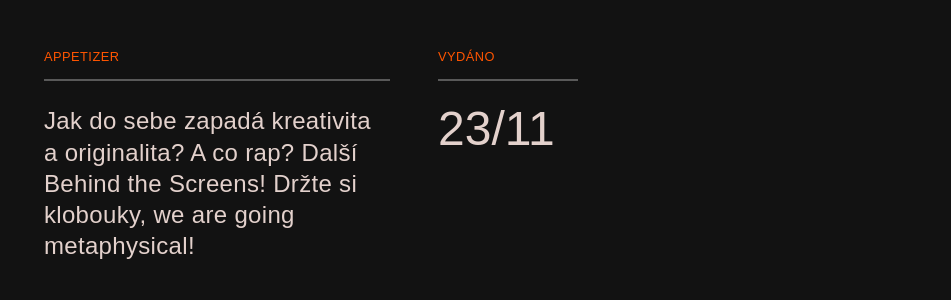
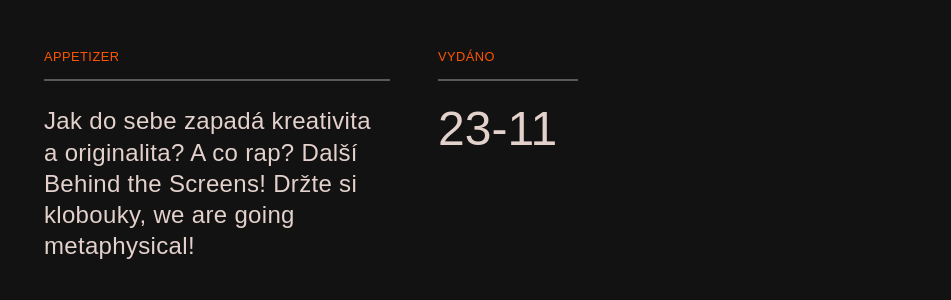
Before and after one commit to scherrer-txt/bts, a Jekyll site: the page built from _posts/2023-11-23-kreativita-originalita-a-rap.md, in a window 1280 px wide and 900 px high, scrolled down 505 px. Shown: the part 158-458 px from the top of the window, without its empty margins (329-1280 px from the left). Built offline with Jekyll 4.4.1, drawn with Linux system fonts in a browser that asks for light colours; some web fonts are replaced.

```diff
--- a/_posts/2023-11-23-kreativita-originalita-a-rap.md
+++ b/_posts/2023-11-23-kreativita-originalita-a-rap.md
@@ -3,7 +3,7 @@ layout: post
 title: Kreativita, originalita a rap
 perex: Jak do sebe zapadá kreativita a originalita? A co rap? Další Behind the Screens! Držte si klobouky, we are going metaphysical!
 order: 13
-release: 23/11
+release: 23-11
 author: scherrer.txt
 thumbnail: /assets/bts-13-thumb.png
 ---
```
